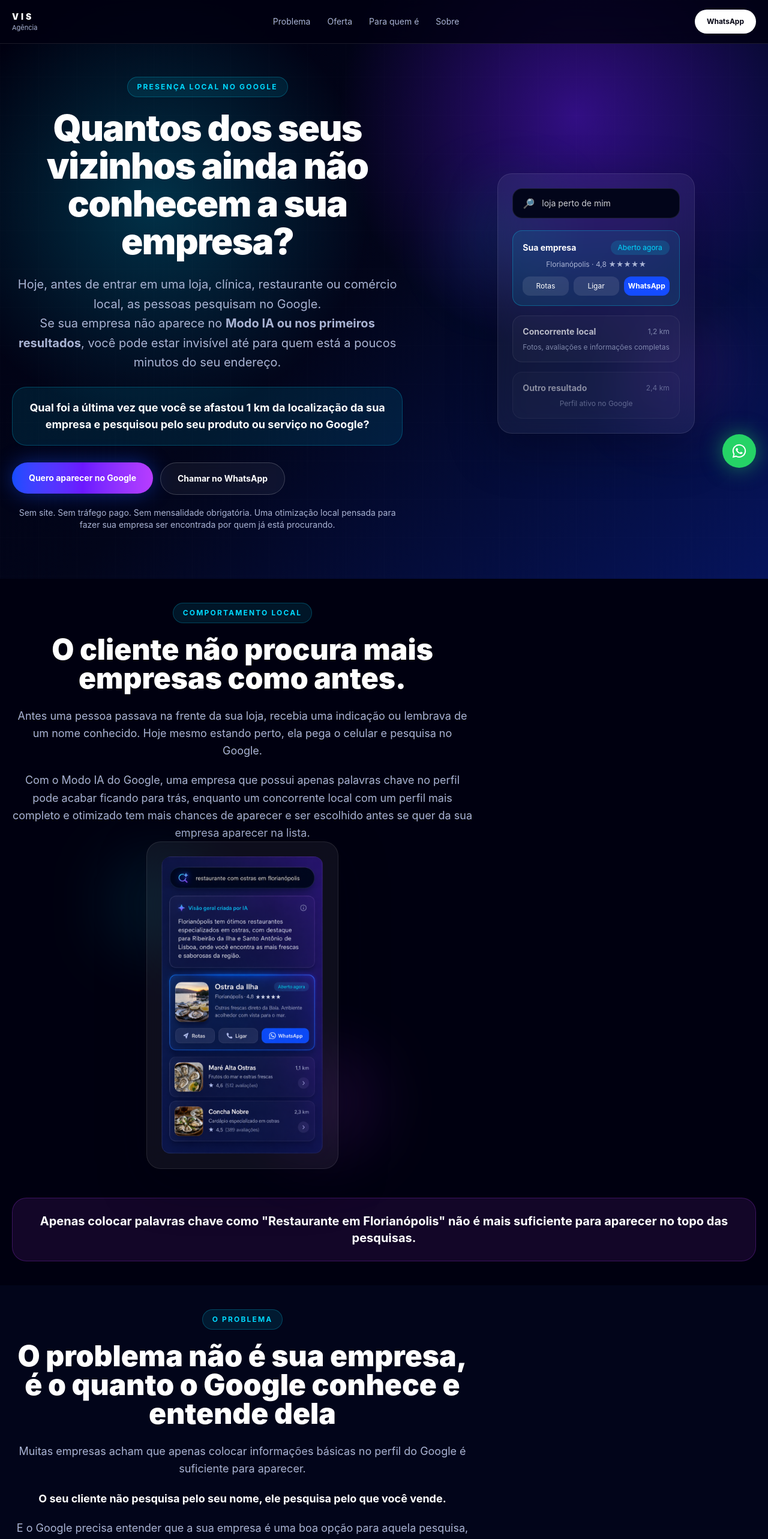
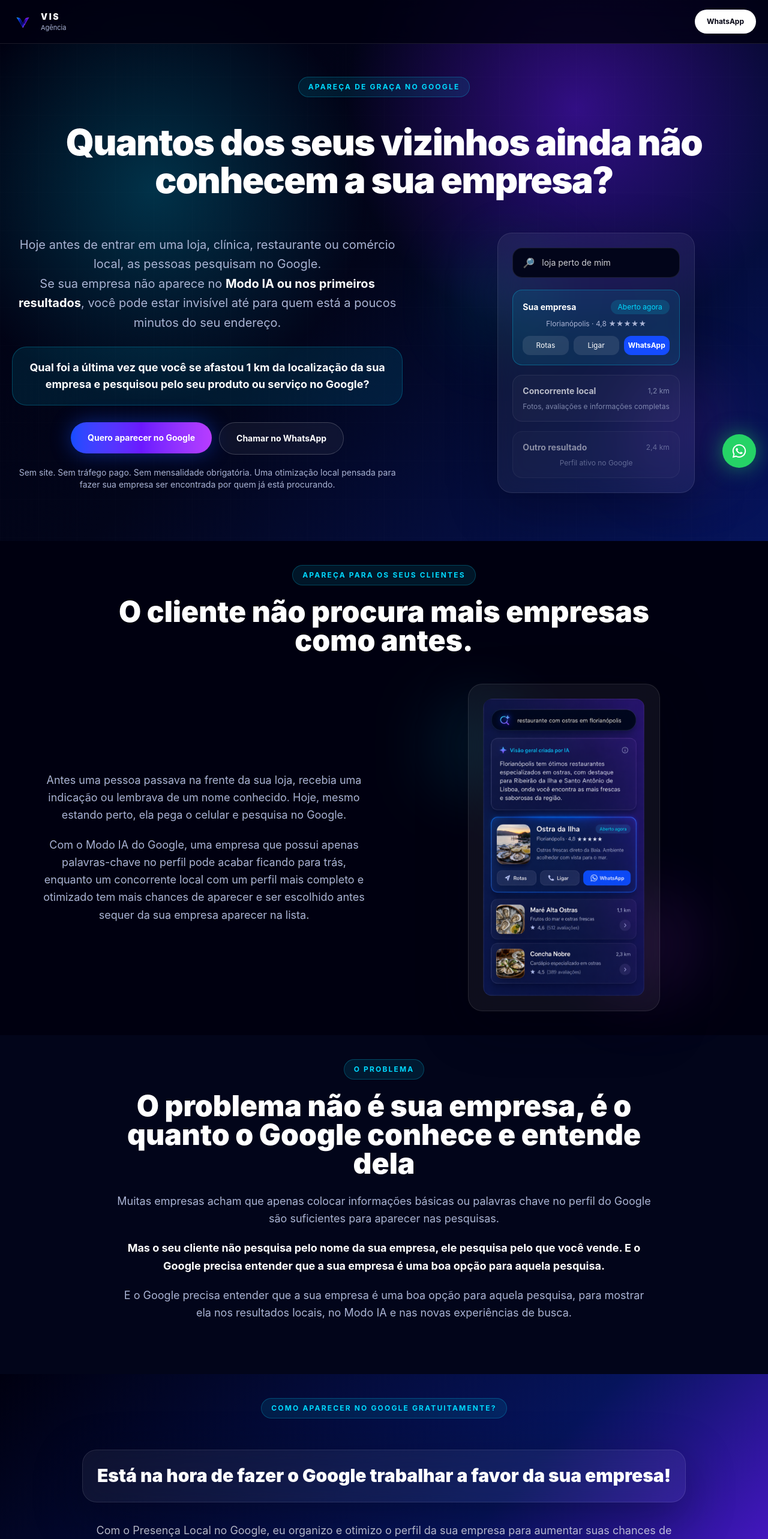
Before and after one commit to GuilhermeMoreiramMKT/presenca-local-google, a React (Vite) app: page / in a window 1280 px wide. Shown: the top 2566 px of the page at 60% size. Built offline with nearby package versions, Linux system fonts and the light colour scheme.

Commit message:
Atualização Final

```diff
--- a/src/App.tsx
+++ b/src/App.tsx
@@ -76,25 +76,26 @@
   return (
     <header className="fixed left-0 right-0 top-0 z-50 border-b border-white/10 bg-[#000010]/80 backdrop-blur-xl">
       <div className="mx-auto flex max-w-7xl items-center justify-between px-5 py-4">
-        <button onClick={() => scrollToSection("hero")} className="text-left">
-          <div className="text-sm font-black uppercase tracking-[0.28em] text-white">VIS</div>
-          <div className="text-[11px] text-[#AAB4D4]">Agência</div>
+      <button
+  onClick={() => scrollToSection("hero")}
+  className="flex items-center gap-3 text-left"
+  aria-label="Voltar para o início"
+>
+  <img
+    src="/logo-vis.png"
+    alt="Vis Agência"
+    className="h-9 w-auto"
+  />
+
+  <div>
+    <div className="text-sm font-black uppercase tracking-[0.18em] text-white">
+      VIS
+    </div>
+    <div className="text-[11px] text-[#AAB4D4]">
+      Agência
+    </div>
+  </div>
 </button>
-
-        <nav className="hidden items-center gap-7 text-sm text-[#AAB4D4] md:flex">
-          <button onClick={() => scrollToSection("problema")} className="hover:text-white">
-            Problema
-          </button>
-          <button onClick={() => scrollToSection("oferta")} className="hover:text-white">
-            Oferta
-          </button>
-          <button onClick={() => scrollToSection("para-quem")} className="hover:text-white">
-            Para quem é
-          </button>
-          <button onClick={() => scrollToSection("guilherme")} className="hover:text-white">
-            Sobre
-          </button>
-        </nav>
 
         <a
           href={WHATSAPP_LINK}
@@ -191,17 +192,25 @@
     >
       <div className="absolute inset-0 bg-[linear-gradient(rgba(255,255,255,0.035)_1px,transparent_1px),linear-gradient(90deg,rgba(255,255,255,0.035)_1px,transparent_1px)] bg-[size:64px_64px] opacity-30" />
 
-      <div className="relative z-10 mx-auto grid max-w-7xl items-center gap-14 lg:grid-cols-[1.1fr_0.9fr]">
-        <div>
-          <SectionTag>Presença Local no Google</SectionTag>
+      <div className="relative z-10 mx-auto max-w-7xl">
+        <div className="mx-auto mb-14 max-w-6xl text-center">
+          <SectionTag>Apareça de graça no Google</SectionTag>
 
-          <h1 className="mb-6 max-w-4xl text-4xl font-black leading-[1.05] tracking-tight text-white md:text-6xl">
+          <h1 className="mt-6 text-4xl font-black leading-[1.05] tracking-tight text-white md:text-6xl">
             Quantos dos seus vizinhos ainda não conhecem a sua empresa?
           </h1>
+        </div>
 
+        <div className="grid items-center gap-14 lg:grid-cols-[1.1fr_0.9fr]">
+          <div>
             <p className="mb-6 max-w-2xl text-lg leading-relaxed text-[#AAB4D4] md:text-xl">
-            Hoje, antes de entrar em uma loja, clínica, restaurante ou comércio local, as pessoas pesquisam no Google. <br />
-            Se sua empresa não aparece no <strong> Modo IA ou nos primeiros resultados</strong>, você pode estar invisível até para quem está a poucos minutos do seu endereço.
+              Hoje antes de entrar em uma loja, clínica, restaurante ou comércio local, as pessoas pesquisam no Google.
+              <br />
+              Se sua empresa não aparece no{" "}
+              <strong className="font-bold text-white">
+                Modo IA ou nos primeiros resultados
+              </strong>
+              , você pode estar invisível até para quem está a poucos minutos do seu endereço.
             </p>
 
             <div className="mb-7 rounded-3xl border border-[#00D9FF]/25 bg-[#00D9FF]/10 p-5">
@@ -210,10 +219,11 @@
               </p>
             </div>
 
-          <div className="flex flex-col gap-3 sm:flex-row">
+            <div className="flex flex-col justify-center gap-3 sm:flex-row">
               <a href={WHATSAPP_LINK} target="_blank" rel="noreferrer">
                 <Button>Quero aparecer no Google</Button>
               </a>
+
               <a href={WHATSAPP_LINK} target="_blank" rel="noreferrer">
                 <Button variant="secondary">Chamar no WhatsApp</Button>
               </a>
@@ -226,41 +236,43 @@
 
           <HeroMockup />
         </div>
+      </div>
     </section>
   );
 }
 
 function Storytelling() {
-
   return (
     <section className="bg-[#000010] px-5 py-10">
       <div className="mx-auto max-w-7xl">
-        <div className="mb-12 max-w-3xl">
-          <SectionTag>Comportamento local</SectionTag>
+        <div className="mx-auto mb-12 max-w-4xl text-center">
+          <SectionTag>Apareça para os seus Clientes</SectionTag>
+
           <h2 className="mb-6 text-3xl font-black text-white md:text-5xl">
             O cliente não procura mais empresas como antes.
           </h2>
+        </div>
+
+        <div className="mx-auto grid max-w-6xl items-center gap-12 lg:grid-cols-2">
           <div className="space-y-5 text-lg leading-relaxed text-[#AAB4D4]">
             <p>
               Antes uma pessoa passava na frente da sua loja, recebia uma indicação ou lembrava de um nome conhecido.
-              Hoje mesmo estando perto, ela pega o celular e pesquisa no Google.
+              Hoje, mesmo estando perto, ela pega o celular e pesquisa no Google.
             </p>
+
             <p>
-              Com o Modo IA do Google, uma empresa que possui apenas palavras chave no perfil pode acabar ficando para trás, enquanto um concorrente local com um perfil mais completo e otimizado tem mais chances de aparecer e ser escolhido antes se quer da sua empresa aparecer na lista.
+              Com o Modo IA do Google, uma empresa que possui apenas palavras-chave no perfil pode acabar ficando para trás,
+              enquanto um concorrente local com um perfil mais completo e otimizado tem mais chances de aparecer e ser escolhido
+              antes sequer da sua empresa aparecer na lista.
             </p>
           </div>
+
+          <div className="mx-auto flex justify-center">
             <ImageMockup
               src="/modoia.png"
               alt="Exemplo de busca local no modo IA do Google"
             />
           </div>
-
-
-
-        <div className="mt-10 rounded-3xl border border-[#B83CFF]/25 bg-[#B83CFF]/10 p-6 text-center">
-          <p className="text-xl font-bold text-white">
-Apenas colocar palavras chave como "Restaurante em Florianópolis" não é mais suficiente para aparecer no topo das pesquisas.
- </p>
         </div>
       </div>
     </section>
@@ -271,23 +283,24 @@
   return (
     <section id="problema" className="bg-[#02051A] px-5 py-10">
       <div className="mx-auto max-w-7xl">
-        <div className="mb-12 max-w-3xl">
+        <div className="mx-auto mb-12 max-w-4xl text-center">
           <SectionTag>O problema</SectionTag>
           <h2 className="mb-6 text-3xl font-black text-white md:text-5xl">
             O problema não é sua empresa, é o quanto o Google conhece e entende dela
           </h2>
           <div className="space-y-5 text-lg leading-relaxed text-[#AAB4D4]">
   <p>
-    Muitas empresas acham que apenas colocar informações básicas no perfil do Google é suficiente para aparecer.
+    Muitas empresas acham que apenas colocar informações básicas ou palavras chave
+    no perfil do Google são suficientes para aparecer nas pesquisas.
      </p>
 
   <p>
     <strong className="font-bold text-white">
-      O seu cliente não pesquisa pelo seu nome, ele pesquisa pelo que você vende.
+      Mas o seu cliente não pesquisa pelo nome da sua empresa, ele pesquisa pelo que você vende. E o Google precisa entender que a sua empresa é uma boa opção para aquela pesquisa.
     </strong>{" "} < br/> </p>
     <p>
     E o Google precisa entender que a sua empresa é uma boa opção para aquela pesquisa,
-    para mostrar ela nos resultados locais e nas novas experiências de busca.
+    para mostrar ela nos resultados locais, no Modo IA e nas novas experiências de busca.
   </p>
 </div>
         </div>
@@ -300,7 +313,9 @@
   return (
     <section className="bg-[linear-gradient(135deg,#000010_0%,#06145C_55%,#6B18FF_100%)] px-5 py-10">
       <div className="mx-auto flex max-w-5xl flex-col items-center gap-8 text-center">
-        <SectionTag>Como aparecer no Google?</SectionTag>
+        <SectionTag>Como aparecer no Google gratuitamente?
+
+        </SectionTag>
 
         <Card>
           <h2 className="text-2xl font-black leading-tight text-white md:text-3xl">
@@ -313,7 +328,7 @@
           <div className="space-y-5 text-lg leading-relaxed text-[#F5F8FF]/80">
             <p>
               Com o Presença Local no Google, eu organizo e otimizo o perfil da sua empresa para aumentar suas chances de aparecer
-              para pessoas que pesquisam pelo que você vende em Florianópolis, São José, Palhoça e Biguaçu.
+              para pessoas que pesquisam pelo que você vende em Florianópolis, São José, Palhoça ou Biguaçu.
             </p>
             <p>
               Você não precisa e nem deve começar investindo em tráfego pago ou em um site completo para ser encontrado,
@@ -340,19 +355,20 @@
 function Payment() {
   return (
     <section className="bg-[#02051A] px-5 py-20">
-      <div className="mx-auto grid max-w-7xl gap-8 lg:grid-cols-2">
-        <div>
+      <div className="mx-auto max-w-7xl">
+        <div className="mx-auto mb-12 max-w-5xl text-center">
           <SectionTag>Pagamento único</SectionTag>
-          <h2 className="mb-6 text-3xl font-black text-white md:text-5xl">
+
+          <h2 className="text-3xl font-black leading-tight text-white md:text-5xl">
             Um pagamento único para uma base que continua trabalhando pela sua empresa.
           </h2>
+        </div>
+
+        <div className="mx-auto max-w-4xl text-center">
           <div className="space-y-5 text-lg leading-relaxed text-[#AAB4D4]">
             <p>
-              Diferente de um anúncio ou site que para de aparecer quando você deixa de investir, a otimização do seu Perfil da Empresa no Google
-              cria uma base orgânica para sua presença local.
-            </p>
-            <p>
-              Você faz um pagamento único pela estruturação e otimização inicial. Depois, sua empresa continua podendo ser encontrada por pessoas que pesquisam na região.
+              Você faz um pagamento único pela estruturação e otimização inicial.
+              Depois, sua empresa continua podendo ser encontrada por pessoas que pesquisam na região.
             </p>
           </div>
 
@@ -363,8 +379,8 @@
           </div>
         </div>
 
-        <Card>
-          <div className="space-y-4">
+        <Card className="mx-auto mt-12 w-full max-w-4xl">
+          <div className="grid gap-4 md:grid-cols-2">
             {[
               "Sem mensalidade obrigatória",
               "Sem necessidade de tráfego pago",
@@ -373,15 +389,16 @@
               "Sem agência cobrando milhares para entregar o básico",
               "Uma estrutura orgânica que permanece ativa",
             ].map((item) => (
-              <div key={item} className="flex items-start gap-3">
+              <div key={item} className="flex items-start gap-3 text-left">
                 <span className="text-[#00D9FF]">✓</span>
                 <p className="text-white/90">{item}</p>
               </div>
             ))}
           </div>
 
-          <p className="mt-8 rounded-2xl border border-white/10 bg-black/20 p-4 text-sm leading-relaxed text-[#AAB4D4]">
-            Resultado no Google depende de fatores como concorrência local, localização, qualidade do perfil, avaliações, relevância e comportamento dos usuários.
+          <p className="mt-8 rounded-2xl border border-white/10 bg-black/20 p-4 text-center text-sm leading-relaxed text-[#AAB4D4]">
+            Resultado no Google depende de fatores como concorrência local, localização,
+            qualidade do perfil, avaliações, relevância e comportamento dos usuários.
             O trabalho é feito para melhorar sua presença local e aumentar suas chances de ser encontrado.
           </p>
         </Card>
@@ -389,7 +406,6 @@
     </section>
   );
 }
-
 function ForWho() {
   const yes = [
     "Você possui uma empresa que atende localmente na Grande Florianópolis",
@@ -401,7 +417,7 @@
   ];
 
   const no = [
-    "Você uqer depender exclusivamente de tráfego pago",
+    "Você quer depender exclusivamente de tráfego pago",
     "Você não quer melhorar informações, fotos ou avaliações",
     "Você não atende localmente",
     "Você quer resultado sem nenhuma organização",
@@ -411,17 +427,23 @@
   return (
     <section id="para-quem" className="bg-[#000010] px-5 py-20">
       <div className="mx-auto max-w-7xl">
-        <div className="mb-12 max-w-3xl">
-          <SectionTag>Filtro de cliente</SectionTag>
-          <h2 className="text-3xl font-black text-white md:text-5xl">Essa solução é para você se…</h2>
+        <div className="mx-auto mb-12 max-w-5xl text-center">
+          <SectionTag>Para quem é</SectionTag>
+
+          <h2 className="text-3xl font-black leading-tight text-white md:text-5xl">
+            Essa solução é para você se…
+          </h2>
         </div>
 
-        <div className="grid gap-6 lg:grid-cols-2">
+        <div className="mx-auto grid max-w-6xl gap-6 lg:grid-cols-2">
           <Card>
-            <h3 className="mb-6 text-2xl font-black text-[#00D9FF]">É para você se</h3>
+            <h3 className="mb-6 text-center text-2xl font-black text-[#00D9FF]">
+              É para você se
+            </h3>
+
             <div className="space-y-4">
               {yes.map((item) => (
-                <div key={item} className="flex items-start gap-3">
+                <div key={item} className="flex items-start gap-3 text-left">
                   <span className="text-[#00D9FF]">✓</span>
                   <p className="text-white/90">{item}</p>
                 </div>
@@ -430,10 +452,13 @@
           </Card>
 
           <Card>
-            <h3 className="mb-6 text-2xl font-black text-[#B83CFF]">Não é para você se</h3>
+            <h3 className="mb-6 text-center text-2xl font-black text-[#B83CFF]">
+              Não é para você se
+            </h3>
+
             <div className="space-y-4">
               {no.map((item) => (
-                <div key={item} className="flex items-start gap-3">
+                <div key={item} className="flex items-start gap-3 text-left">
                   <span className="text-[#B83CFF]">×</span>
                   <p className="text-white/80">{item}</p>
                 </div>
@@ -450,19 +475,24 @@
   return (
     <section className="bg-[#02051A] px-5 py-20">
       <div className="mx-auto max-w-7xl">
-        <div className="mb-12 max-w-4xl">
+        <div className="mx-auto mb-12 max-w-5xl text-center">
           <SectionTag>Negócios físicos</SectionTag>
-          <h2 className="mb-6 text-3xl font-black text-white md:text-5xl">
+
+          <h2 className="mb-6 text-3xl font-black leading-tight text-white md:text-5xl">
             Se o seu cliente pesquisa antes de comprar, sua empresa precisa estar bem apresentada no Google.
           </h2>
-          <p className="text-lg text-[#AAB4D4]">
+
+          <p className="mx-auto max-w-4xl text-lg leading-relaxed text-[#AAB4D4]">
             Se alguém pode pesquisar pelo seu produto ou serviço no Google, seu perfil precisa estar pronto para transformar essa pesquisa em visita, ligação ou mensagem.
           </p>
         </div>
 
-        <div className="grid grid-cols-2 gap-3 md:grid-cols-3 lg:grid-cols-6">
+        <div className="mx-auto grid max-w-6xl grid-cols-2 gap-3 md:grid-cols-3 lg:grid-cols-6">
           {businessTypes.map((type) => (
-            <div key={type} className="rounded-2xl border border-white/10 bg-white/[0.04] px-4 py-4 text-center text-sm font-bold text-white/90">
+            <div
+              key={type}
+              className="rounded-2xl border border-white/10 bg-white/[0.04] px-4 py-4 text-center text-sm font-bold text-white/90"
+            >
               {type}
             </div>
           ))}
@@ -471,53 +501,6 @@
     </section>
   );
 }
-
-function Guilherme() {
-  return (
-    <section id="guilherme" className="bg-[#000010] px-5 py-20">
-      <div className="mx-auto grid max-w-7xl items-center gap-10 lg:grid-cols-[0.95fr_1.05fr]">
-        <Card className="min-h-[520px] overflow-hidden bg-[radial-gradient(circle_at_50%_35%,rgba(0,217,255,0.22),transparent_35%),linear-gradient(135deg,#06145C,#000010)]">
-          <div className="flex h-full min-h-[480px] flex-col justify-end">
-            <div className="rounded-3xl border border-white/10 bg-black/30 p-6 backdrop-blur-xl">
-              <div className="mb-3 text-sm font-bold uppercase tracking-[0.18em] text-[#00D9FF]">
-                Guilherme Moreira
-              </div>
-              <p className="text-3xl font-black text-white">Vis Agência</p>
-              <p className="mt-3 text-[#AAB4D4]">
-                Estratégia, marketing, presença local e processos comerciais para empresas que querem crescer com mais clareza.
-              </p>
-            </div>
-          </div>
-        </Card>
-
-        <div>
-          <SectionTag>Quem sou eu</SectionTag>
-          <h2 className="mb-6 text-3xl font-black text-white md:text-5xl">
-            Meu trabalho não é apenas fazer marketing. É construir crescimento real.
-          </h2>
-
-          <div className="space-y-5 text-lg leading-relaxed text-[#AAB4D4]">
-            <p>Meu nome é Guilherme Moreira.</p>
-            <p>
-              Há mais de 6 anos eu atuo ajudando empresas a transformar marketing, vendas e processos comerciais em crescimento real.
-            </p>
-            <p>
-              Nesse período, já acompanhei mais de 1.000 empresas em diferentes nichos, incluindo alimentação, educação, varejo, serviços, saúde,
-              estética, psicologia, odontologia, dermatologia, e-commerce e outros mercados.
-            </p>
-            <p>
-              No caso dos negócios locais, isso começa por uma pergunta simples: quando alguém pesquisa pelo que sua empresa vende,
-              ela aparece do jeito que deveria?
-            </p>
-          </div>
-
-
-        </div>
-      </div>
-    </section>
-  );
-}
-
 function FinalCTA() {
   return (
     <section className="bg-[radial-gradient(circle_at_50%_0%,rgba(184,60,255,0.45),transparent_35%),linear-gradient(135deg,#000010,#06145C)] px-5 py-24">
@@ -527,8 +510,7 @@
           Sua empresa pode estar perdendo clientes que estão a poucos minutos de você.
         </h2>
         <p className="mx-auto mb-8 max-w-3xl text-lg leading-relaxed text-[#AAB4D4]">
-          Se alguém pesquisar hoje pelo seu produto ou serviço na sua região, sua empresa aparece ou fica escondida?
-          O perfil transmite confiança? Tem fotos, informações, serviços, WhatsApp, rota e descrição clara?
+Se você está cansado de perder clientes por não aparecer em pesquisas básicas, me envie uma mensagem e solicite uma análise e orçamento para a otimização do perfil da sua empresa no Google. Vamos conversar sobre como melhorar sua presença local e atrair mais clientes próximos.
         </p>
 
         <div className="flex flex-col justify-center gap-3 sm:flex-row">
@@ -540,9 +522,7 @@
           </a>
         </div>
 
-        <p className="mt-5 text-sm text-[#AAB4D4]">
-          Me envie uma mensagem e solicita uma análise do seu Perfil da Empresa no Google.
-        </p>
+
       </div>
     </section>
   );
@@ -551,11 +531,14 @@
 function Footer() {
   return (
     <footer className="border-t border-white/10 bg-[#000010] px-5 py-10">
-      <div className="mx-auto flex max-w-7xl flex-col gap-6 md:flex-row md:items-center md:justify-between">
+      <div className="mx-auto flex max-w-7xl flex-col items-center justify-center gap-6 text-center">
         <div>
-          <p className="font-black text-white">Guilherme Moreira | Vis Agência</p>
-          <p className="mt-2 max-w-2xl text-sm text-[#AAB4D4]">
-            Estratégia, marketing, presença local e processos comerciais para empresas que querem ser encontradas, gerar demanda e crescer com mais clareza.
+          <p className="font-black text-white">
+            Guilherme Moreira | Vis Agência
+          </p>
+
+          <p className="mx-auto mt-2 max-w-2xl text-sm text-[#AAB4D4]">
+            © 2026 Guilherme Moreira — Vis Agência. Todos os direitos reservados.
           </p>
         </div>
 
@@ -599,7 +582,6 @@
       <Payment />
       <ForWho />
       <BusinessExamples />
-      <Guilherme />
       <FinalCTA />
       <Footer />
       <FloatingWhatsApp />
```
Also changed, not shown: public/logo-vis.png (added). Lines whose indentation alone changed are shown as unchanged.
